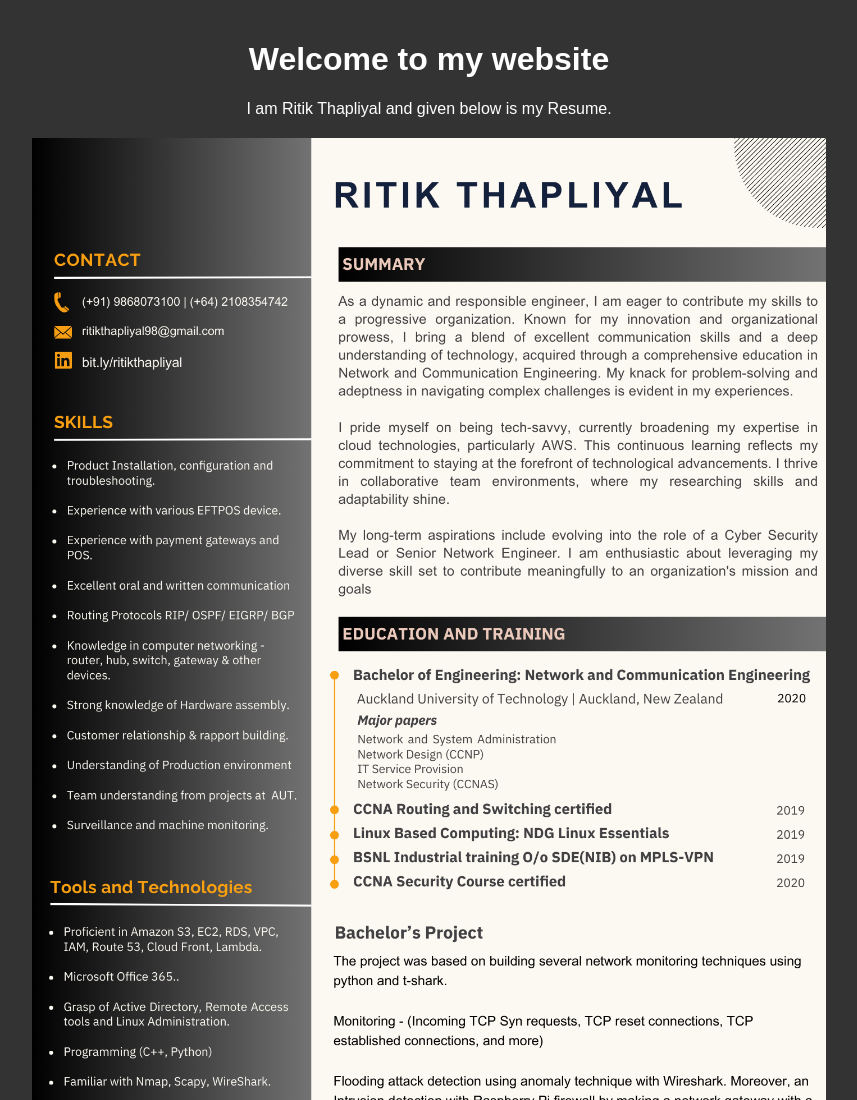
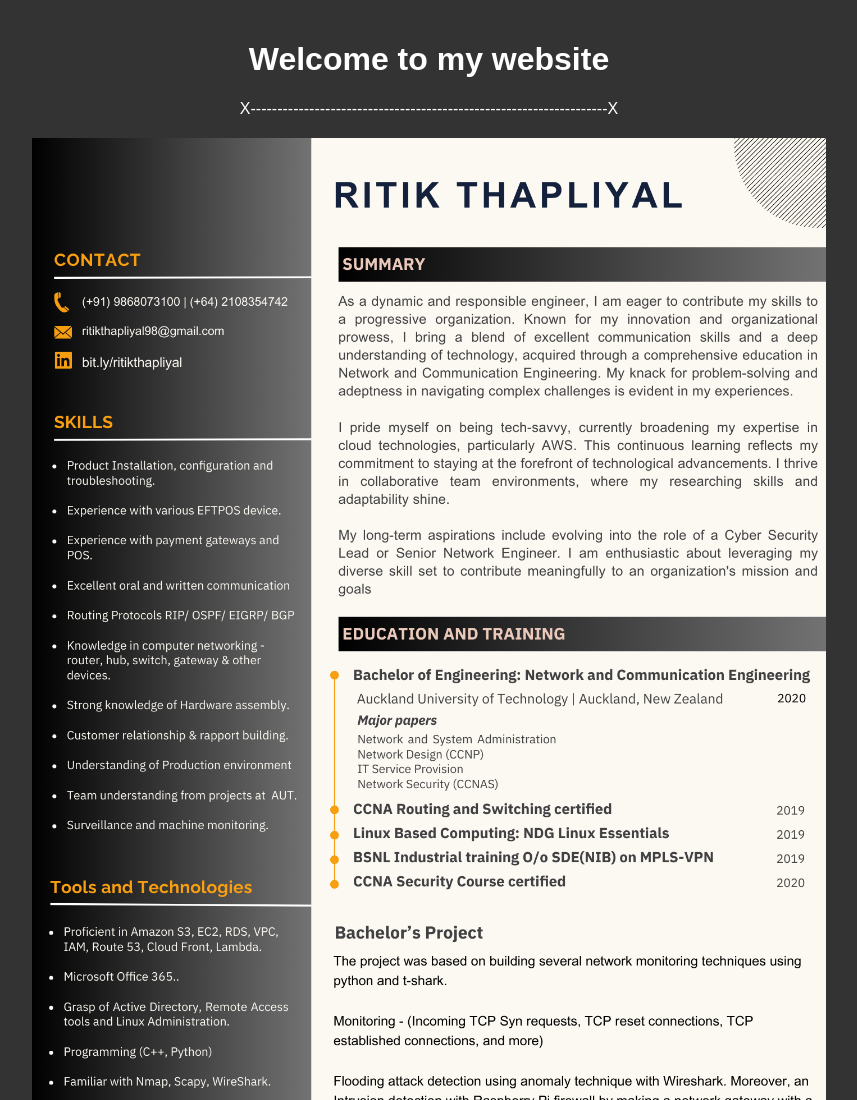
Before and after one commit to BOTvNOOB/Website, a plain HTML site: page index.html in a window 1280 px wide. Shown: the top 1100 px of the page, without its empty margins (211-1068 px from the left). Drawn offline with Linux system fonts and the light colour scheme.

Commit message:
Update index.html

```diff
--- a/index.html
+++ b/index.html
@@ -50,7 +50,7 @@
 <body>
     <div class="container">
         <h1>Welcome to my website</h1>
-        <p>I am Ritik Thapliyal and given below is my Resume.</p>
+        <p>X-------------------------------------------------------------------X</p>
         <div class="image-container">
             <img src="1.png" alt="Image 1">
             <img src="2.png" alt="Image 2">
```
